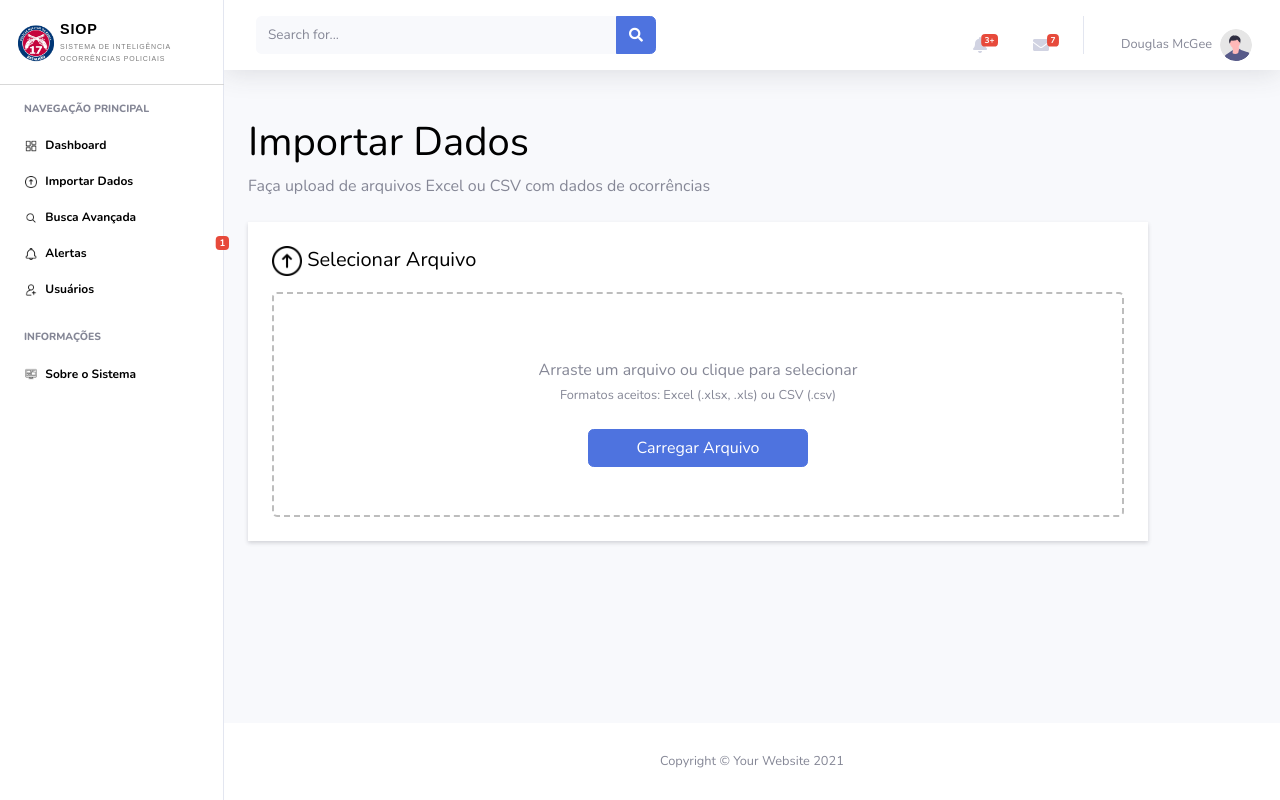
After one commit to lucasxsdw/Projeto17BPM, a Django app: page /ocorrencias/importar/ in a window 1280 px wide. The commit adds this page. Run offline with Django 5.2, Linux system fonts and the light colour scheme; some libraries are stand-ins or nearby versions.

Commit message:
feat: adiciona importação da planilha

```diff
--- a/registro/urls.py
+++ b/registro/urls.py
@@ -10,6 +10,7 @@ urlpatterns = [
     path('ocorrencias/', views.listar_ocorrencias, name='listar_ocorrencias'),
     path('ocorrencias/deletar/<int:id>/', views.deletar_ocorrencia, name='deletar_ocorrencia'),
     path('ocorrencias/restaurar/<int:id>/', views.restaurar_ocorrencia, name='restaurar_ocorrencia'),
+    path('ocorrencias/importar/', views.form_ocorrencia, name='ocorrencia_form'),
 
 
 ]
--- a/registro/views.py
+++ b/registro/views.py
@@ -11,6 +11,11 @@ from .models import OcorrenciaImportada
 
 def home(request):
     return render(request, 'index.html')
+
+
+
+def form_ocorrencia(request):
+    return render(request, 'ocorrencias/ocorrencia_form.html')
 
 
 
@@ -33,77 +38,8 @@ def importar_planilha(request):
 
 
 def listar_ocorrencias(request):
-    # ======================= INÍCIO DO IMPORTAÇÃO VIA LISTAGEM =======================
-    if request.method == 'POST' and request.FILES.get('arquivo'):
-        arquivo = request.FILES['arquivo']
-        try:
-            df = pd.read_excel(arquivo, engine='openpyxl')
-
-            colunas_esperadas = {
-                'nome_vitima','rua_vitima','numero_vitima','bairro_vitima',
-                'cidade_vitima','municipio_vitima','nome_agressor','rua_agressor',
-                'numero_agressor','bairro_agressor','cidade_agressor','municipio_agressor',
-                'local_ocorrencia','tipo','relacao_vitima_autor','data'
-            }
-
-            colunas_faltando = colunas_esperadas - set(df.columns)
-            if colunas_faltando:
-                # Mostra quais colunas estão faltando na planilha
-                mensagens_faltando = ", ".join(colunas_faltando)
-                messages.error(request, f"A planilha não foi importada porque estão faltando as seguintes colunas obrigatórias: {mensagens_faltando}")
-            else:
-                tipos_permitidos = [
-                    'Violência física','Violência psicológica','Violência sexual',
-                    'Ameaça','Perseguição','Lesão corporal','Tentativa de homicídio'
-                ]
-                total = len(df)
-                df = df[df['tipo'].isin(tipos_permitidos)]
-                ignoradas = total - len(df)
-                if ignoradas:
-                    messages.warning(request, f"{ignoradas} linha(s) ignorada(s) por tipo não permitido.")
-
-                df['data'] = pd.to_datetime(df['data'], errors='coerce')
-                for i, row in df.iterrows():
-                    if pd.isna(row['data']):
-                        messages.warning(request, f"Linha {i+1} ignorada: data inválida.")
-                        continue
-                    OcorrenciaImportada.objects.create(
-                        nome_vitima=row['nome_vitima'],
-                        rua_vitima=row['rua_vitima'],
-                        numero_vitima=row['numero_vitima'],
-                        bairro_vitima=row['bairro_vitima'],
-                        cidade_vitima=row['cidade_vitima'],  # <- aqui estava o erro
-                        municipio_vitima=row['municipio_vitima'],
-
-                        nome_agressor=row['nome_agressor'],
-                        rua_agressor=row['rua_agressor'],
-                        numero_agressor=row['numero_agressor'],
-                        bairro_agressor=row['bairro_agressor'],
-                        cidade_agressor=row['cidade_agressor'],
-                        municipio_agressor=row['municipio_agressor'],
-
-                        local_ocorrencia=row['local_ocorrencia'],
-                        tipo=row['tipo'],
-                        relacao_vitima_autor=row.get('relacao_vitima_autor', ''),
-                        data_ocorrencia=row['data'],
-
-
-                    )
-                messages.success(request, "Importação concluída com sucesso!")
-        except Exception as e:
-            messages.error(request, f"Erro ao processar a planilha: {e}")
-    # ======================= FIM DO IMPORTAÇÃO VIA LISTAGEM =======================
-
-    # Fluxo original de exibição
-    mostrar_apagados = request.GET.get('apagados') == '1'
-    if mostrar_apagados:
-        ocorrencias = OcorrenciaImportada.objects.filter(apagado=True).order_by('-data_importacao')
-    else:
-        ocorrencias = OcorrenciaImportada.objects.filter(apagado=False).order_by('-data_importacao')
-    return render(request, 'registro/listar.html', {
-        'ocorrencias': ocorrencias,
-        'mostrar_apagados': mostrar_apagados
-    })
+    ocorrencias = OcorrenciaImportada.objects.all()
+    return render(request, 'ocorrencias/ocorrencias_list.html')
 
 
 def deletar_ocorrencia(request, id):
--- a/static/css/style.css
+++ b/static/css/style.css
@@ -61,5 +61,49 @@
 .sidebar .sidebar-brand {
     padding: 1.2rem 1rem; /* Ajuste o padding conforme a necessidade */
     justify-content: flex-start; /* Alinha o conteúdo à esquerda */
-    height: auto; /* Remove altura fixa se houver */
+    height: auto;
 }
+
+
+
+/* topbar */
+
+.Dashboard-title{
+    color: #000000 !important;
+    font-weight: bolder;
+    font-family: Arial, Helvetica, sans-serif;
+    font-size: 25px;
+}
+
+.Dashboard-subtitle{
+      font-family: Arial, Helvetica, sans-serif;
+      font-size: 14px;
+      color: #7e7e7e !important;
+
+}
+
+/*tela de importacao*/
+.nav-icon-import{
+    height: 30px;
+    width: 30px;
+}
+
+.font-name-import{
+
+    color: #000000 !important;
+
+
+}
+
+
+.container-import{
+    border: 2px dashed #bdbdbd !important;
+    border-radius: 5px;
+
+
+}
+
+.container-import:hover{
+    border: 2px dashed #007dea !important;
+
+}
--- a/templates/__sidebar.html
+++ b/templates/__sidebar.html
@@ -1,4 +1,5 @@
 {% load static %}
+<link rel="stylesheet" href="{% static 'css/style.css' %}">
 <ul class="navbar-nav bg-gradient-white sidebar sidebar-dark accordion border-right" id="accordionSidebar">
 
   <a class="sidebar-brand d-flex align-items-center justify-content-start" href="{% url 'home' %}">
@@ -30,7 +31,7 @@
 
 
      <li class="nav-item">
-    <a class="nav-link text-dark" href="#">
+    <a class="nav-link text-dark" href="{% url 'ocorrencia_form' %}">
         <img src="{% static 'img/logo_carregar.png' %}" class="nav-icon" alt="">
         <span class="font-name">Importar Dados</span>
     </a>
--- a/templates/_base.html
+++ b/templates/_base.html
@@ -75,7 +75,7 @@
 
     <script src="{% static 'js/demo/chart-area-demo.js' %}"></script>
     <script src="{% static 'js/demo/chart-pie-demo.js' %}"></script>
-  <link href="{% static 'css/style.css' %}" rel="stylesheet">
+    <link href="{% static 'css/style.css' %}" rel="stylesheet">
 </body>
 
 </html>
--- /dev/null
+++ b/templates/ocorrencias/ocorrencia_form.html
@@ -0,0 +1,81 @@
+{% extends '_base.html' %}
+{% load static %}
+{% block content %}
+
+<div class="container mt-5">
+    <div class="mb-4">
+        <a href="javascript:history.back()" class="text-decoration-none">
+            <i class="bi bi-arrow-left"></i>
+        </a>
+        <h1 class="fw-bold font-name-import">Importar Dados</h1>
+        <p class="text-muted">Faça upload de arquivos Excel ou CSV com dados de ocorrências</p>
+    </div>
+
+    <!-- mensagens Django -->
+    {% if messages %}
+    <div class="mb-3">
+        {% for message in messages %}
+            <div class="alert
+                {% if message.tags == 'success' %}alert-success
+                {% elif message.tags == 'error' %}alert-danger
+                {% elif message.tags == 'warning' %}alert-warning
+                {% else %}alert-info{% endif %}">
+                {{ message }}
+            </div>
+        {% endfor %}
+    </div>
+    {% endif %}
+
+    <form action="{% url 'listar_ocorrencias' %}" method="post" enctype="multipart/form-data"
+          class="bg-white shadow-sm p-4 rounded-3"
+          style="max-width: 900px;">
+
+        {% csrf_token %}
+
+        <h5 class="fw-bold mb-3 font-name-import">
+            <img src="{% static 'img/logo_carregar.png' %}" class="nav-icon-import" alt="">
+            <i class="bi bi-upload "></i> Selecionar Arquivo
+        </h5>
+
+        <!-- Área de drag-and-drop -->
+        <div class="border border-2 border-dashed rounded-3 d-flex flex-column align-items-center justify-content-center p-5 text-center container-import"
+             style="border-style: dashed; min-height: 200px; cursor: pointer;"
+             onclick="document.getElementById('fileInput').click()">
+
+            <i class="bi bi-file-earmark-text text-secondary" style="font-size: 3rem;"></i>
+            <p class="mt-3 mb-1">Arraste um arquivo ou clique para selecionar</p>
+            <small class="text-muted">Formatos aceitos: Excel (.xlsx, .xls) ou CSV (.csv)</small>
+            <input type="file" name="arquivo" id="fileInput" accept=".xlsx,.xls,.csv" required hidden>
+
+            <button type="submit" class="btn btn-primary mt-4 px-5">Carregar Arquivo</button>
+        </div>
+
+
+
+        <!-- Preview do arquivo -->
+        <div id="filePreview" class="mt-3 d-none">
+            <div class="d-flex align-items-center justify-content-between bg-light p-3 rounded">
+                <div>
+                    <i class="bi bi-file-earmark-excel text-primary"></i>
+                    <span id="fileName" class="ms-2"></span>
+                    <small id="fileSize" class="text-muted ms-2"></small>
+                </div>
+                <button type="submit" class="btn btn-success">Processar</button>
+            </div>
+        </div>
+    </form>
+</div>
+
+<!-- JS para preview do arquivo -->
+<script>
+document.getElementById("fileInput").addEventListener("change", function(e) {
+    const file = e.target.files[0];
+    if (file) {
+        document.getElementById("filePreview").classList.remove("d-none");
+        document.getElementById("fileName").textContent = file.name;
+        document.getElementById("fileSize").textContent = (file.size / 1024).toFixed(2) + " KB";
+    }
+});
+</script>
+
+{% endblock %}
```
Also changed, not shown: templates/index.html (+2 -5 lines), templates/ocorrencias/ocorrencias_list.html (added, +7 -0 lines), static/img/seta-para-cima.png (added), templates/ocorrencias/ocorrencia_detail.html (added).
